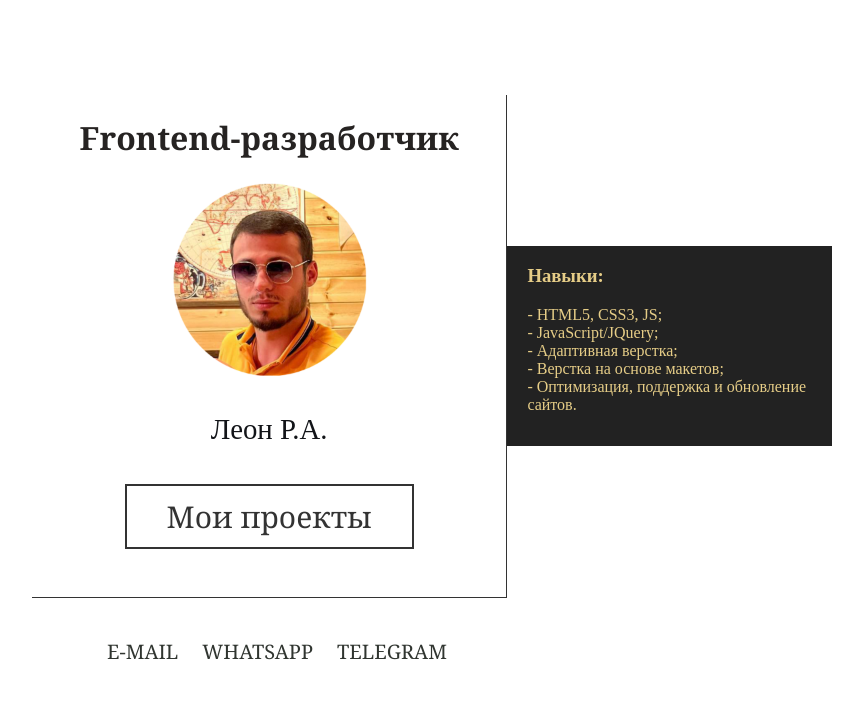
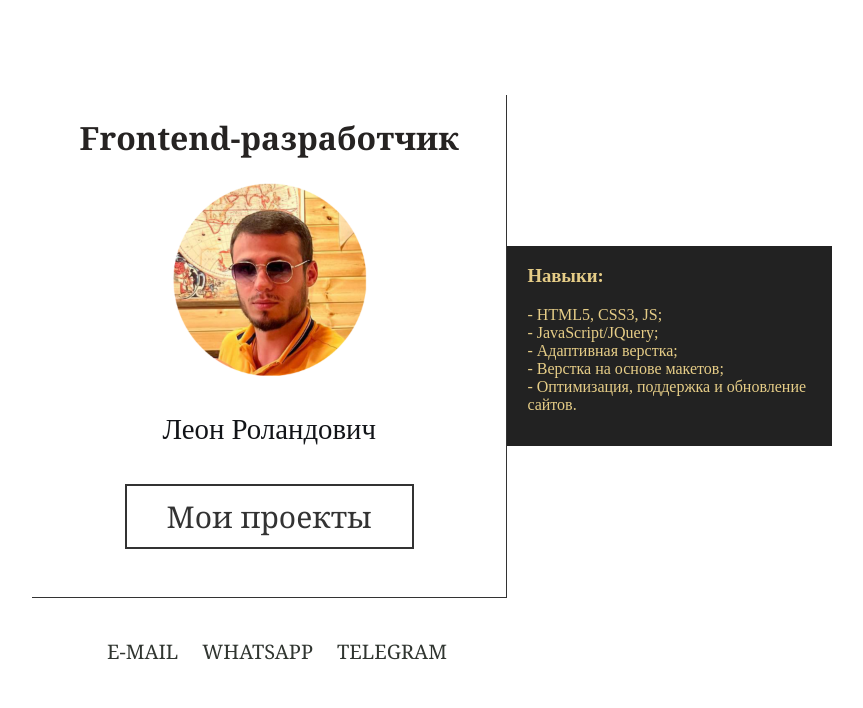
Before and after one commit to TopGitSigma/mySite, a plain HTML site: page index.html in a window 1280 px wide. Shown: the whole page, without its empty margins (208-1071 px from the left). Drawn offline with Linux system fonts and the light colour scheme.

Commit message:
changing name

```diff
--- a/index.html
+++ b/index.html
@@ -16,7 +16,7 @@
                         <img src="img/face.png" alt="">
                     </div>
                     <div class="text">
-                        <p>Леон Р.А.</p>
+                        <p>Леон Роландович</p>
                     </div>
                     <div class="btn">
                         <a href="">Мои проекты</a>
```
